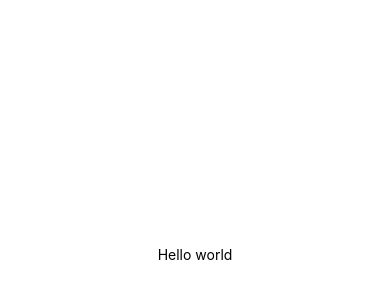
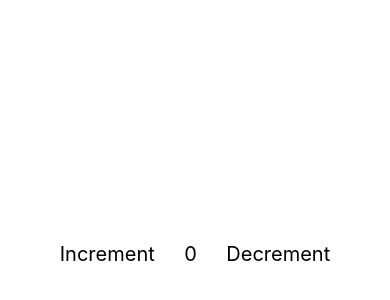
Before and after one commit to erlalitkumar/ReactNative, a React Native app in the folder AwesomeProject/: screen / in a window 390 px wide. Shown: the part 168-468 px from the top of the page. Built offline with nearby package versions, Linux system fonts and the light colour scheme.

Commit message:
redux: basic counter demo created

```diff
--- a/AwesomeProject/App.tsx
+++ b/AwesomeProject/App.tsx
@@ -1,11 +1,34 @@
 import React from 'react';
-import {StyleSheet, View, Text} from 'react-native';
+import {StyleSheet, View, TouchableOpacity, Text} from 'react-native';
 
 export default class App extends React.Component {
+  state = {
+    counter: 0,
+  };
+  increaseCounter = () => {
+    this.setState({counter: this.state.counter + 1});
+  }
+  decreaseCounter = () => {
+    this.setState({counter: this.state.counter - 1});
+  }
+
   render() {
     return (
       <View style={styles.container}>
-        <Text>Hello world</Text>
+        <View
+          style={{
+            flexDirection: 'row',
+            width: 300,
+            justifyContent: 'space-around',
+          }}>
+          <TouchableOpacity onPress={() => this.increaseCounter()}>
+            <Text style={{fontSize: 20}}>Increment</Text>
+          </TouchableOpacity>
+          <Text style={{fontSize: 20}}>{this.state.counter}</Text>
+          <TouchableOpacity onPress={() => this.decreaseCounter()}>
+            <Text style={{fontSize: 20}}>Decrement</Text>
+          </TouchableOpacity>
+        </View>
       </View>
     );
   }
--- a/AwesomeProject/package.json
+++ b/AwesomeProject/package.json
@@ -11,7 +11,8 @@
   },
   "dependencies": {
     "react": "16.9.0",
-    "react-native": "0.61.2"
+    "react-native": "0.61.2",
+    "react-redux": "^7.2.0"
   },
   "devDependencies": {
     "@babel/core": "^7.6.4",
```
Also changed, not shown: 1 other file (tests, documents, lock files or other folders).
